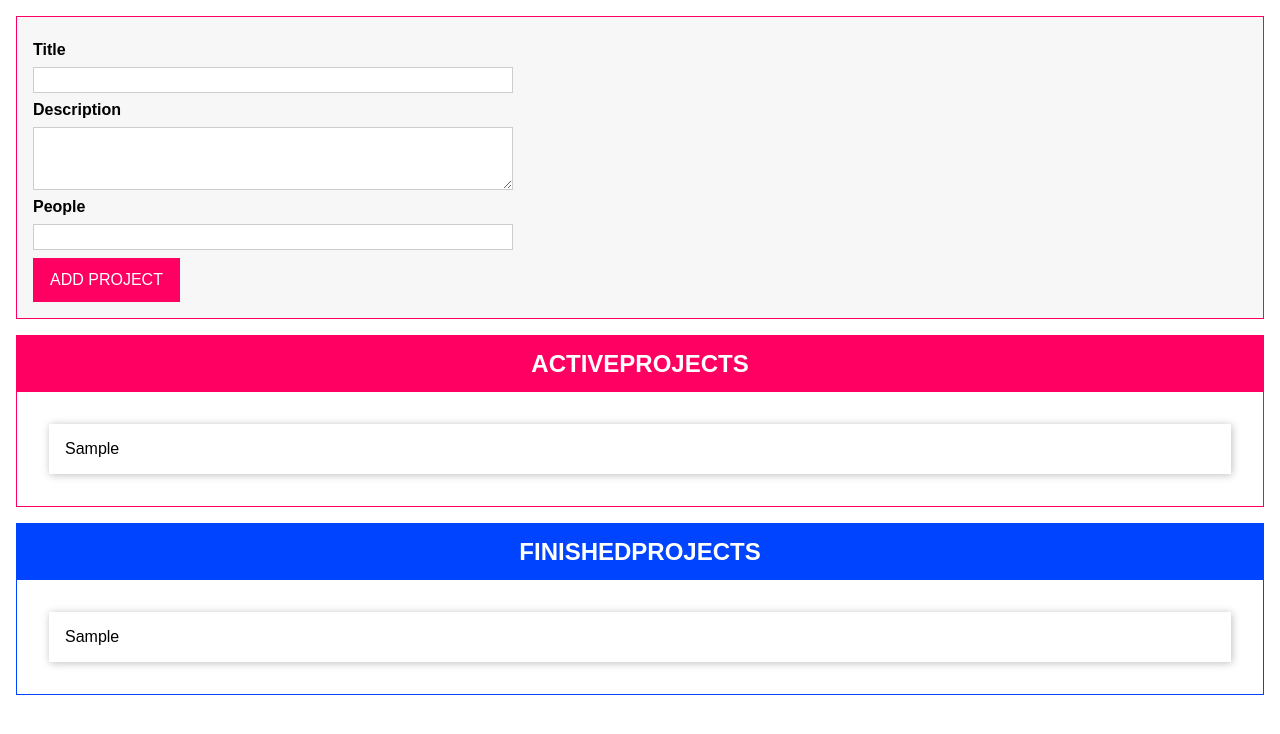
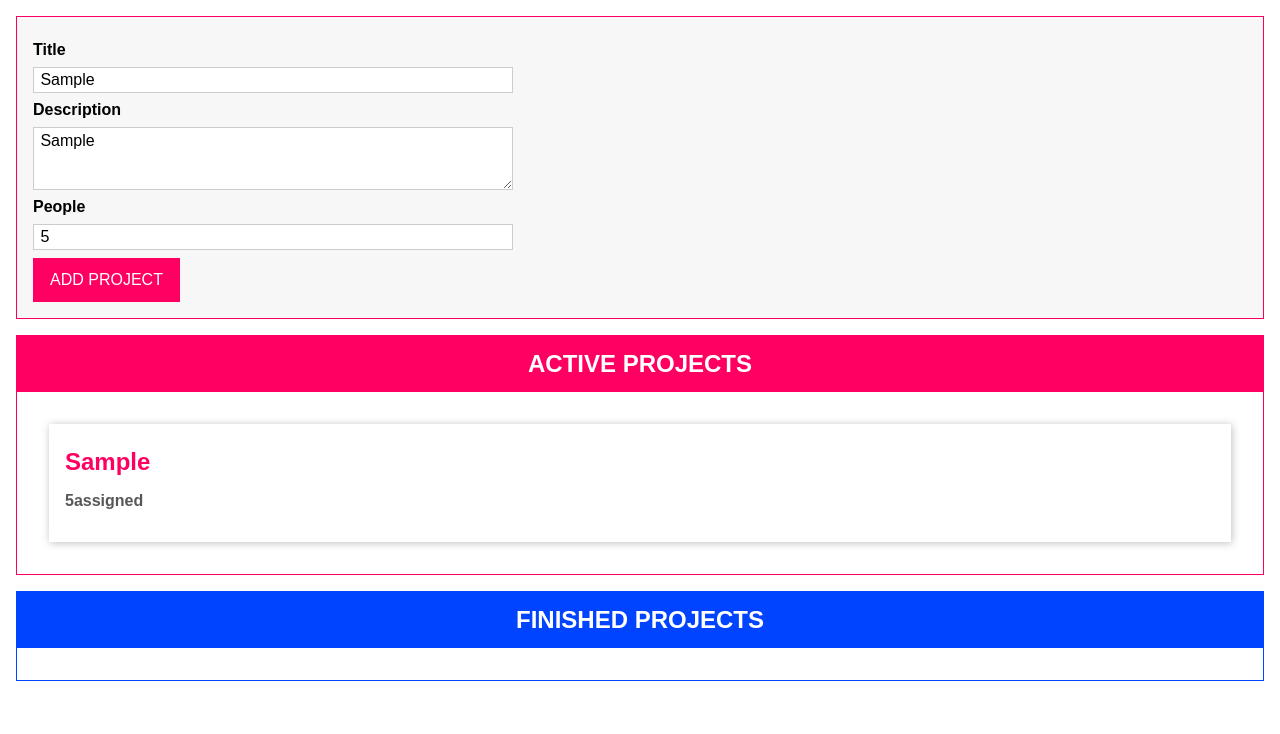
Before and after one commit to djairmouad/Learn-TypeScript, a website with bundled scripts: page index.html in a window 1280 px wide. Both pictures are taken after typing "Sample", "Sample", "5" into the empty fields and a click on the button "ADD PROJECT". Built offline with nearby package versions, Linux system fonts and the light colour scheme.

Commit message:
add new class ItemProject

```diff
--- a/index.html
+++ b/index.html
@@ -27,14 +27,19 @@
       </form>
     </template>
     <template id="single-project">
-      <li></li>
+      <li>
+        <h2></h2>
+        <h3></h3>
+        <p></p>
+      </li>
     </template>
     <template id="project-list">
       <section class="projects">
         <header>
           <h2></h2>
         </header>
-        <ul></ul>
+        <ul>
+        </ul>
       </section>
     </template>
     <div id="app"></div>
--- a/src/app.ts
+++ b/src/app.ts
@@ -1,193 +1,289 @@
-interface Validatable{
-value:string | number;
-required?:boolean;
-minLength?:number;
-maxLength?:number;
-min?:number;
-max?:number;
+
+
+///
+// Project Type
+enum ProjectStatus {
+    Active,
+    Finished,
   }
 
-function validate(validatableInput:Validatable){
-let isValid=true;
-if(validatableInput.required){
-    isValid=isValid && validatableInput.value.toString().trim().length!==0
+  class Project {
+    constructor(
+      public id: string,
+      public title: string,
+      public description: string, // Fixed typo here
+      public people: number,
+      public status: ProjectStatus
+    ) {}
   }
-if(validatableInput.minLength && typeof validatableInput.value==="string"){
-    isValid=isValid && validatableInput.value.trim().length>=validatableInput.minLength;
+
+  // Project State Management
+  type Listener<T> = (items: T[]) => void;
+
+  class State<T> {
+    protected listeners: Listener<T>[] = [];
+
+    addListener(listenerFn: Listener<T>) {
+      this.listeners.push(listenerFn);
     }
-if(validatableInput.maxLength && typeof validatableInput.value==="string"){
-    isValid=isValid && validatableInput.value.trim().length<=validatableInput.maxLength;
   }
-if(validatableInput.min && typeof validatableInput.value==="number"){
-    isValid=isValid && validatableInput.value>=validatableInput.min;
+
+  class ProjectState extends State<Project> {
+    private projects: Project[] = [];
+    private static instance: ProjectState;
+
+    private constructor() {
+      super();
     }
-if(validatableInput.max && typeof validatableInput.value==="number"){
-    isValid=isValid && validatableInput.value<=validatableInput.max;
+
+    static getInstance() {
+      if (this.instance) {
+        return this.instance;
+      }
+      this.instance = new ProjectState();
+      return this.instance;
+    }
+
+    addProject(title: string, description: string, numOfPeople: number) {
+      const newProject = new Project(
+        Math.random().toString(),
+        title,
+        description,
+        numOfPeople,
+        ProjectStatus.Active
+      );
+      this.projects.push(newProject);
+      for (const listenerFn of this.listeners) {
+        listenerFn(this.projects.slice());
+      }
+    }
+  }
+
+  const projectState = ProjectState.getInstance();
+
+  // Validation
+  interface Validatable {
+    value: string | number;
+    required?: boolean;
+    minLength?: number;
+    maxLength?: number;
+    min?: number;
+    max?: number;
+  }
+
+  function validate(validatableInput: Validatable) {
+    let isValid = true;
+    if (validatableInput.required) {
+      isValid = isValid && validatableInput.value.toString().trim().length !== 0;
+    }
+    if (
+      validatableInput.minLength != null &&
+      typeof validatableInput.value === 'string'
+    ) {
+      isValid =
+        isValid && validatableInput.value.length >= validatableInput.minLength;
+    }
+    if (
+      validatableInput.maxLength != null &&
+      typeof validatableInput.value === 'string'
+    ) {
+      isValid =
+        isValid && validatableInput.value.length <= validatableInput.maxLength;
+    }
+    if (
+      validatableInput.min != null &&
+      typeof validatableInput.value === 'number'
+    ) {
+      isValid = isValid && validatableInput.value >= validatableInput.min;
+    }
+    if (
+      validatableInput.max != null &&
+      typeof validatableInput.value === 'number'
+    ) {
+      isValid = isValid && validatableInput.value <= validatableInput.max;
     }
     return isValid;
   }
-enum ProjectStatus{
-    active,
-    finished
+
+  // Component Base Class
+  abstract class Component<T extends HTMLElement, U extends HTMLElement> {
+    templateElement: HTMLTemplateElement;
+    hostElement: T;
+    element: U;
+
+    constructor(
+      templateId: string,
+      hostElementId: string,
+      insertAtStart: boolean,
+      newElementId?: string
+    ) {
+      this.templateElement = document.getElementById(
+        templateId
+      )! as HTMLTemplateElement;
+      this.hostElement = document.getElementById(hostElementId)! as T;
+
+      const importedNode = document.importNode(
+        this.templateElement.content,
+        true
+      );
+      this.element = importedNode.firstElementChild as U;
+      if (newElementId) {
+        this.element.id = newElementId;
       }
-//class type
-class Project{
-    constructor(
-        public id:string,
-        public title:string,
-        public descrption:string,
-        public people:number,
-        public status:ProjectStatus)
-        {
 
+      this.attach(insertAtStart);
+    }
+
+    private attach(insertAtBeginning: boolean) {
+      this.hostElement.insertAdjacentElement(
+        insertAtBeginning ? 'afterbegin' : 'beforeend',
+        this.element
+      );
+    }
+
+    abstract configure(): void;
+    abstract renderContent(): void;
+  }
+
+
+
+  class ProjectItem extends Component<HTMLUListElement,HTMLLIElement>{
+    private project:Project;
+    constructor(hostedId:string,project:Project){
+        super("single-project",hostedId,false,project.id);
+        this.project=project
+
+
+        this.configure();
+        this.renderContent();
+    }
+
+    configure(){}
+    renderContent(){
+    this.element.querySelector('h2')!.textContent= this.project.title;
+    this.element.querySelector('h3')!.textContent= this.project.people.toString() + "assigned";
+    this.element.querySelector('p1')!.textContent= this.project.description;
+    }
+}
+  // ProjectList Class
+  class ProjectList extends Component<HTMLDivElement, HTMLElement> {
+    assignedProjects: Project[];
+
+    constructor(private type: 'active' | 'finished') {
+      super('project-list', 'app', false, `${type}-projects`);
+      this.assignedProjects = [];
+
+      this.configure();
+      this.renderContent();
+    }
+
+    configure() {
+      projectState.addListener((projects: Project[]) => {
+        const relevantProjects = projects.filter((prj) => {
+          if (this.type === 'active') {
+            return prj.status === ProjectStatus.Active;
+          }
+          return prj.status === ProjectStatus.Finished;
+        });
+        this.assignedProjects = relevantProjects;
+        this.renderProjects();
+      });
+    }
+
+    renderContent() {
+      const listId = `${this.type}-projects-list`;
+      this.element.querySelector('ul')!.id = listId;
+      this.element.querySelector('h2')!.textContent =
+        this.type.toUpperCase() + ' PROJECTS';
+    }
+
+    private renderProjects() {
+      const listEl = document.getElementById(
+        `${this.type}-projects-list`
+      )! as HTMLUListElement;
+      listEl.innerHTML = '';
+      for (const prjItem of this.assignedProjects) {
+        new ProjectItem(this.element.querySelector("ul")!.id,prjItem)
+      }
     }
   }
 
-type Listener=(item:Project[])=>void;
-// class state
-class ProjectState{
-    private listener:Listener[]=[]
-    private projects:Project[]=[];
-    private static instence:ProjectState
-    constructor(){
+  // ProjectInput Class
+  class ProjectInput extends Component<HTMLDivElement, HTMLFormElement> {
+    titleInputElement: HTMLInputElement;
+    descriptionInputElement: HTMLInputElement;
+    peopleInputElement: HTMLInputElement;
 
+    constructor() {
+      super('project-input', 'app', true, 'user-input');
+      this.titleInputElement = this.element.querySelector(
+        '#title'
+      ) as HTMLInputElement;
+      this.descriptionInputElement = this.element.querySelector(
+        '#description'
+      ) as HTMLInputElement;
+      this.peopleInputElement = this.element.querySelector(
+        '#people'
+      ) as HTMLInputElement;
+      this.configure();
     }
-    static getInstence(){
-        if(this.instence){
-            return this.instence
+
+    configure() {
+      this.element.addEventListener('submit', this.submitHandler.bind(this)); // Binding this here
     }
-        this.instence=new ProjectState();
-        return this.instence
-    }
-    addListener(listenrFn:Listener){
-    this.listener.push(listenrFn);
-    }
-    addProject(title:string,description:string,people:number){
-     const newProject:Project={
-        id:Math.random().toString(),
-        title:title,
-        descrption:description,
-        people:people,
-        status:ProjectStatus.active
-     }
-     this.projects.push(newProject)
-     for(const listenerFn of this.listener){
-      listenerFn(this.projects.slice());
+
+    renderContent() {}
+
+    private gatherUserInput(): [string, string, number] | void {
+      const enteredTitle = this.titleInputElement.value;
+      const enteredDescription = this.descriptionInputElement.value;
+      const enteredPeople = this.peopleInputElement.value;
+
+      const titleValidatable: Validatable = {
+        value: enteredTitle,
+        required: true,
+      };
+      const descriptionValidatable: Validatable = {
+        value: enteredDescription,
+        required: true,
+        minLength: 5,
+      };
+      const peopleValidatable: Validatable = {
+        value: +enteredPeople,
+        required: true,
+        min: 1,
+        max: 5,
+      };
+
+      if (
+        !validate(titleValidatable) ||
+        !validate(descriptionValidatable) ||
+        !validate(peopleValidatable)
+      ) {
+        alert('Invalid input, please try again!');
+        return;
+      } else {
+        return [enteredTitle, enteredDescription, +enteredPeople];
       }
     }
 
+    private clearInputs() {
+      this.titleInputElement.value = '';
+      this.descriptionInputElement.value = '';
+      this.peopleInputElement.value = '';
     }
-const projectState=ProjectState.getInstence();
-class ProjectList{
-    templateElement:HTMLTemplateElement;
-    hostElement:HTMLDivElement;
-    element:HTMLElement;
-    assignedProject:Project[]=[];
-constructor(private type:'active' | 'finished'){
-    this.templateElement=<HTMLTemplateElement>document.getElementById("project-list")!;
-    this.hostElement=document.getElementById("app")! as HTMLDivElement;
-    this.assignedProject=[]
-    const importNode=document.importNode(this.templateElement.content,true)
-    this.element=importNode.firstElementChild as HTMLElement;
-    this.element.id=`${this.type}-projects`;
-    projectState.addListener((projects:any[])=>{
-        this.assignedProject=projects;
-        this.renderProject();
-    })
-    this.attache();
-    this.renderedContent();
+
+    private submitHandler(event: Event) { // Removed @autobind
+      event.preventDefault();
+      const userInput = this.gatherUserInput();
+      if (Array.isArray(userInput)) {
+        const [title, desc, people] = userInput;
+        projectState.addProject(title, desc, people);
+        this.clearInputs();
       }
-private renderProject(){
-const listEl=document.getElementById(`${this.type}-projects-list`)! as HTMLUListElement;
-for(const prjItem of this.assignedProject){
-    const listItem=document.createElement("li");
-    listItem.textContent=prjItem.title;
-    listEl.appendChild(listItem)
-}
-}
-private renderedContent(){
-    const listId=`${this.type}-projects-list`;
-    this.element.querySelector("ul")!.id=listId;
-    this.element.querySelector("h2")!.textContent=this.type.toUpperCase() + 'PROJECTS';
-
-}
-private attache(){
-this.hostElement.insertAdjacentElement("beforeend",this.element)
     }
   }
 
-class ProjectInputs{
-    templateElement:HTMLTemplateElement;
-    hostElement:HTMLDivElement;
-    element:HTMLFormElement;
-    TitleElementInput:HTMLInputElement;
-    descriptionElementInput:HTMLInputElement;
-    peopleElementInput:HTMLInputElement;
-    constructor(){
-        this.templateElement=<HTMLTemplateElement>document.getElementById("project-input")!;
-        this.hostElement=document.getElementById("app")! as HTMLDivElement;
-        const importNode=document.importNode(this.templateElement.content,true)
-        this.element=importNode.firstElementChild as HTMLFormElement;
-        this.element.id="user-input";
-        this.TitleElementInput = this.element.querySelector("#title")! as HTMLInputElement;
-        this.descriptionElementInput = this.element.querySelector("#description")! as HTMLInputElement;
-        this.peopleElementInput = this.element.querySelector("#people")! as HTMLInputElement;
-        this.configure();
-        this.attach();
-    }
-    private clearInputs(){
-        this.TitleElementInput.value="";
-        this.descriptionElementInput.value="";
-        this.peopleElementInput.value="";
-    }
-    private gatherUsreInputs():[string,string,number] | void{
-     const enterdTitle=this.TitleElementInput.value ;
-     const enterdDescription=this.descriptionElementInput.value;
-     const enterdpeople=this.peopleElementInput.value;
-     const titleValidatable:Validatable={
-        value:enterdTitle,
-        required:true,
-     }
-     const descriptionValidatable:Validatable={
-        value:enterdDescription,
-        required:true,
-        minLength:5
-     }
-     const peopleValidatable:Validatable={
-        value:+enterdpeople,
-        required:true,
-        min:2,
-        max:5
-     }
-     if(!validate(titleValidatable) ||
-     !validate(descriptionValidatable) ||
-     !validate(peopleValidatable)){
-       alert("wrong")
-       return;
-     }else{
-        return [enterdTitle,enterdDescription,+enterdpeople]
-     }
-
-    }
-    private submitHandler(event: Event) {
-        event.preventDefault();
-        const userInput=this.gatherUsreInputs();
-        if(Array.isArray(userInput)){
-            const [title,desc,people]=[...userInput];
-            projectState.addProject(title,desc,people)
-            console.log(userInput)
-            this.clearInputs();
-        }
-    }
-
-    private configure(){
-        this.element.addEventListener("submit",this.submitHandler.bind(this))
-    }
-    private attach(){
-        this.hostElement.insertAdjacentElement("afterbegin",this.element)
-    }
-}
-
-const inputProject=new ProjectInputs();
-const activeProjectList=new ProjectList("active");
-const finichedrojectList=new ProjectList("finished");
+  const prjInput = new ProjectInput();
+  const activePrjList = new ProjectList('active');
+  const finishedPrjList = new ProjectList('finished');
```
Also changed, not shown: dist/app.js. Lines whose indentation alone changed are shown as unchanged.
